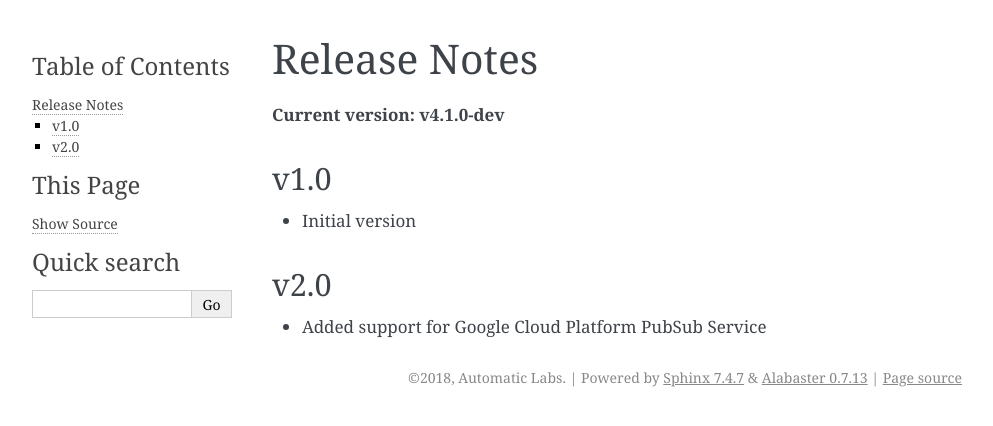
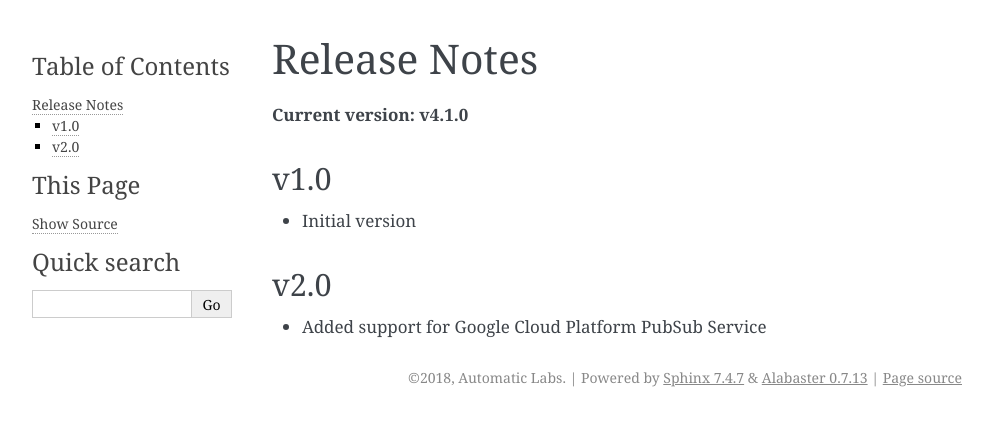
Before and after one commit to cloudchacho/hedwig-python, a Sphinx documentation site: the page built from docs/releases.rst, in a window 1280 px wide. Shown: the top 426 px of the page, without its empty margins (148-1141 px from the left). Built offline with Sphinx 7.4.7, drawn with Linux system fonts in a browser that asks for light colours.

Commit message:
Bump version: 4.1.0-dev → 4.1.0

```diff
--- a/docs/conf.py
+++ b/docs/conf.py
@@ -32,7 +32,7 @@ author = 'Automatic Labs'
 # The short X.Y version
 version = '1.0'
 # The full version, including alpha/beta/rc tags
-release = '4.1.0-dev'
+release = '4.1.0'
 
 
 # -- General configuration ---------------------------------------------------
--- a/docs/releases.rst
+++ b/docs/releases.rst
@@ -1,7 +1,7 @@
 Release Notes
 =============
 
-**Current version: v4.1.0-dev**
+**Current version: v4.1.0**
 
 v1.0
 ~~~~
--- a/hedwig/__init__.py
+++ b/hedwig/__init__.py
@@ -7,4 +7,4 @@ hedwig
 
 
 # semantic versioning (http://semver.org/)
-VERSION = '4.1.0-dev'
+VERSION = '4.1.0'
```
Also changed, not shown: .bumpversion.cfg.
